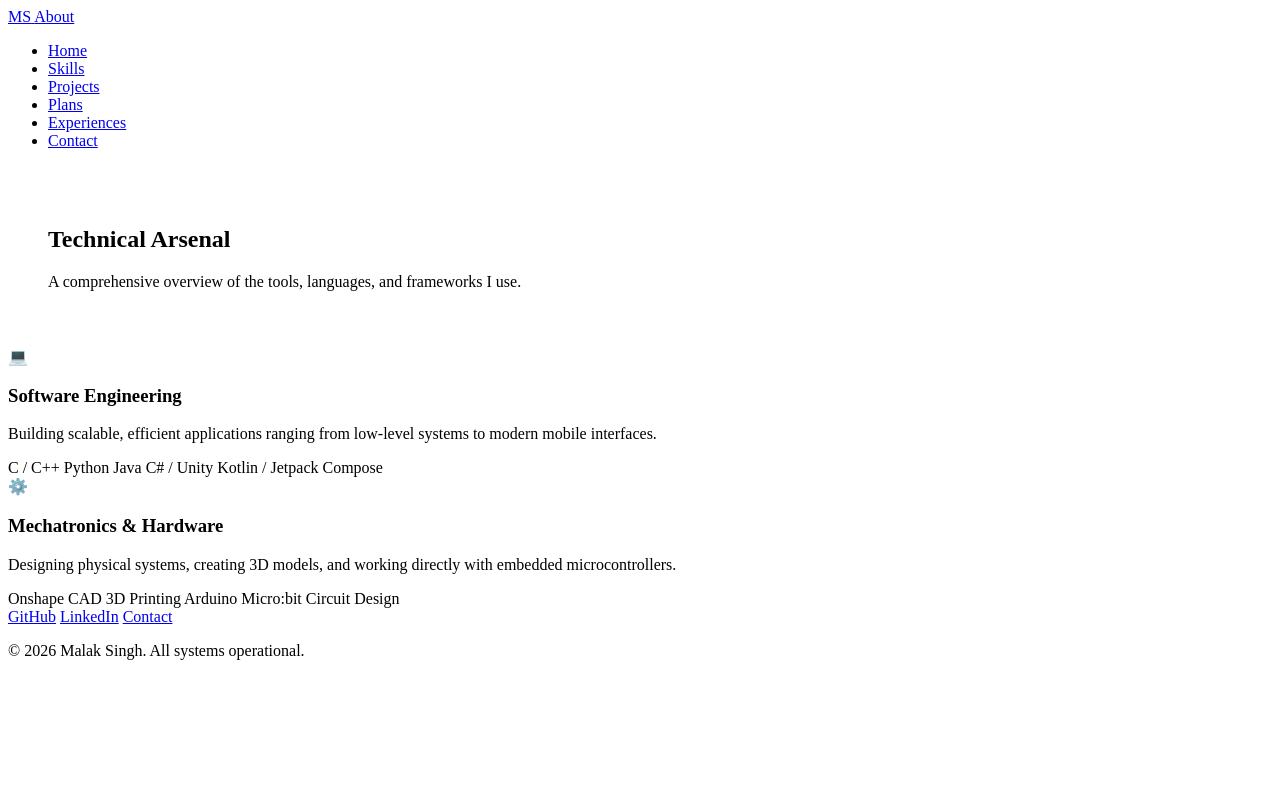
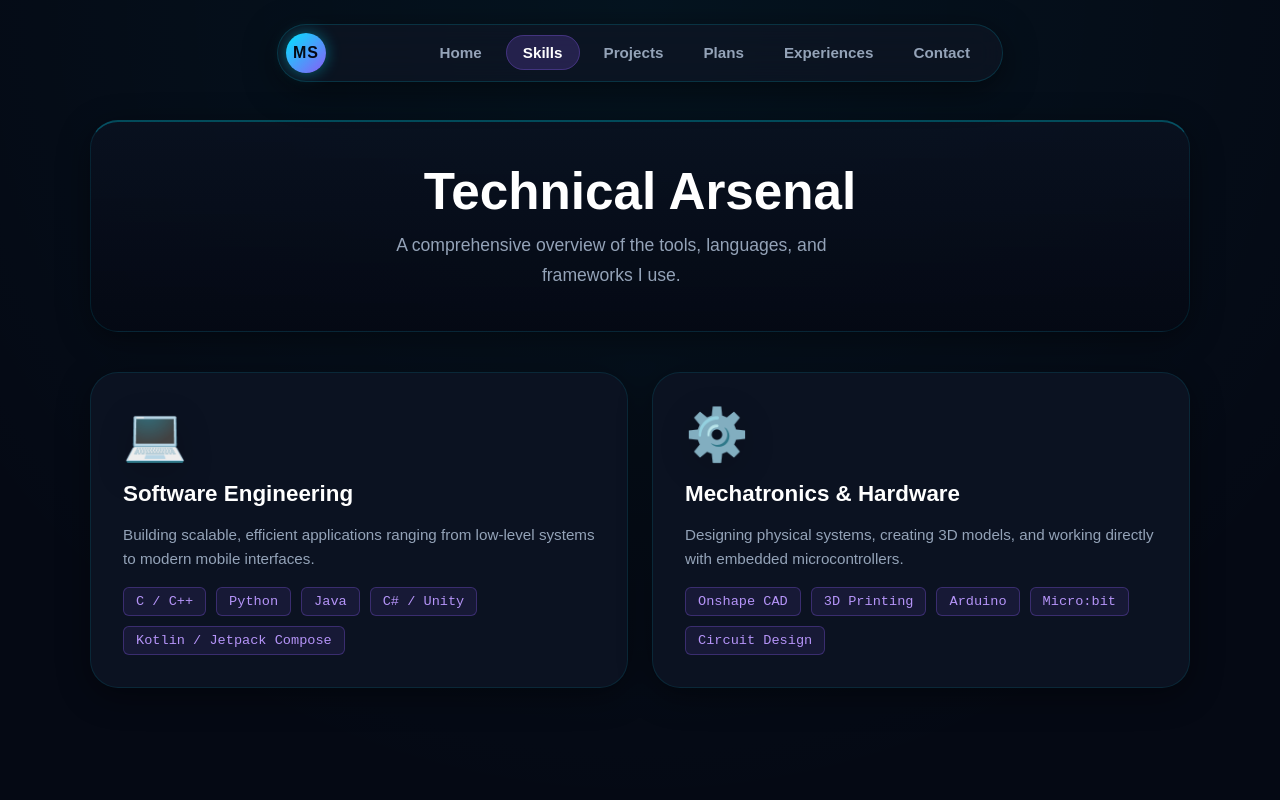
Before and after one commit to malaksingh872/Portfolio, a website: page src/Skills/skills.html in a window 1280 px wide. Shown: the top 800 px of the page. Drawn offline with Linux system fonts and the light colour scheme; files that its build step writes are made by us from their sources; the site is published under a folder, as on GitHub Pages, so addresses that start at the root find nothing.

Commit message:
workable skill page

```diff
--- a/src/Skills/skills.html
+++ b/src/Skills/skills.html
@@ -5,23 +5,23 @@
     <meta name="viewport" content="width=device-width, initial-scale=1.0">
     <title>Skills | Malak Singh</title>
     <!-- Load global styles from home folder -->
-    <link rel="stylesheet" href="/home.css">
+    <link rel="stylesheet" href="../home/home.css">
     <!-- Load specific styles for this page -->
-    <link rel="stylesheet" href="/Skills/skills.css">
+    <link rel="stylesheet" href="./skills.css">
 </head>
 <body>
     <nav class="top-nav">
-        <a href="/" class="nav-logo">
+        <a href="../home/index.html" class="nav-logo">
             <span class="logo-initials">MS</span>
             <span class="logo-about">About</span>
         </a>
         <ul class="nav-links">
-            <li><a href="/">Home</a></li>
-            <li><a href="/skills" class="active">Skills</a></li>
-            <li><a href="/#projects">Projects</a></li>
-            <li><a href="/#plans">Plans</a></li>
-            <li><a href="/#experiences">Experiences</a></li>
-            <li><a href="/#contact">Contact</a></li>
+            <li><a href="../home/index.html">Home</a></li>
+            <li><a href="#" class="active">Skills</a></li>
+            <li><a href="../home/index.html#projects">Projects</a></li>
+            <li><a href="../home/index.html#plans">Plans</a></li>
+            <li><a href="../home/index.html#experiences">Experiences</a></li>
+            <li><a href="../home/index.html#contact">Contact</a></li>
         </ul>
     </nav>
 
@@ -79,6 +79,6 @@
         </div>
     </div>
 
-    <script src="/Skills/skills.js"></script>
+    <script src="./skills.js"></script>
 </body>
 </html>
```
Also changed, not shown: server.js (+0 -8 lines), src/home/index.html (+2 -2 lines).
